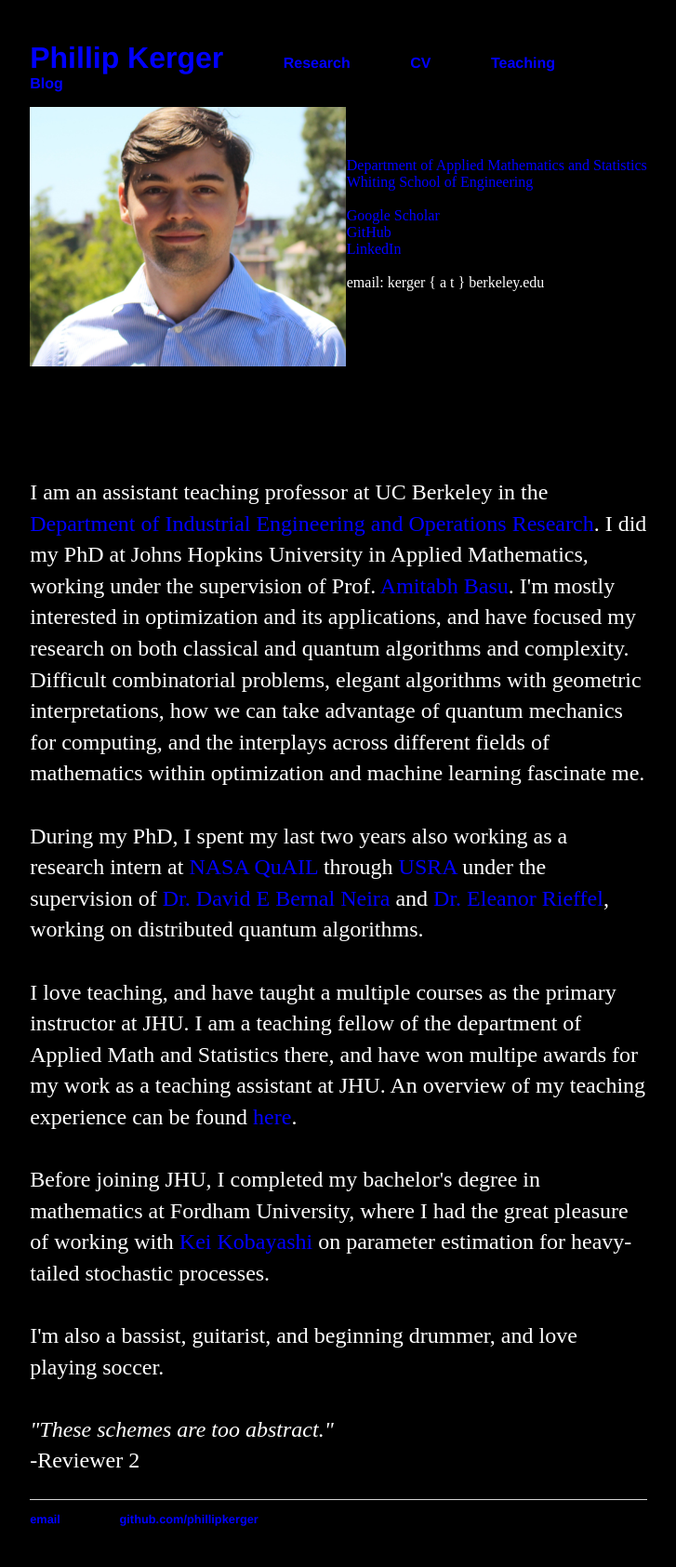
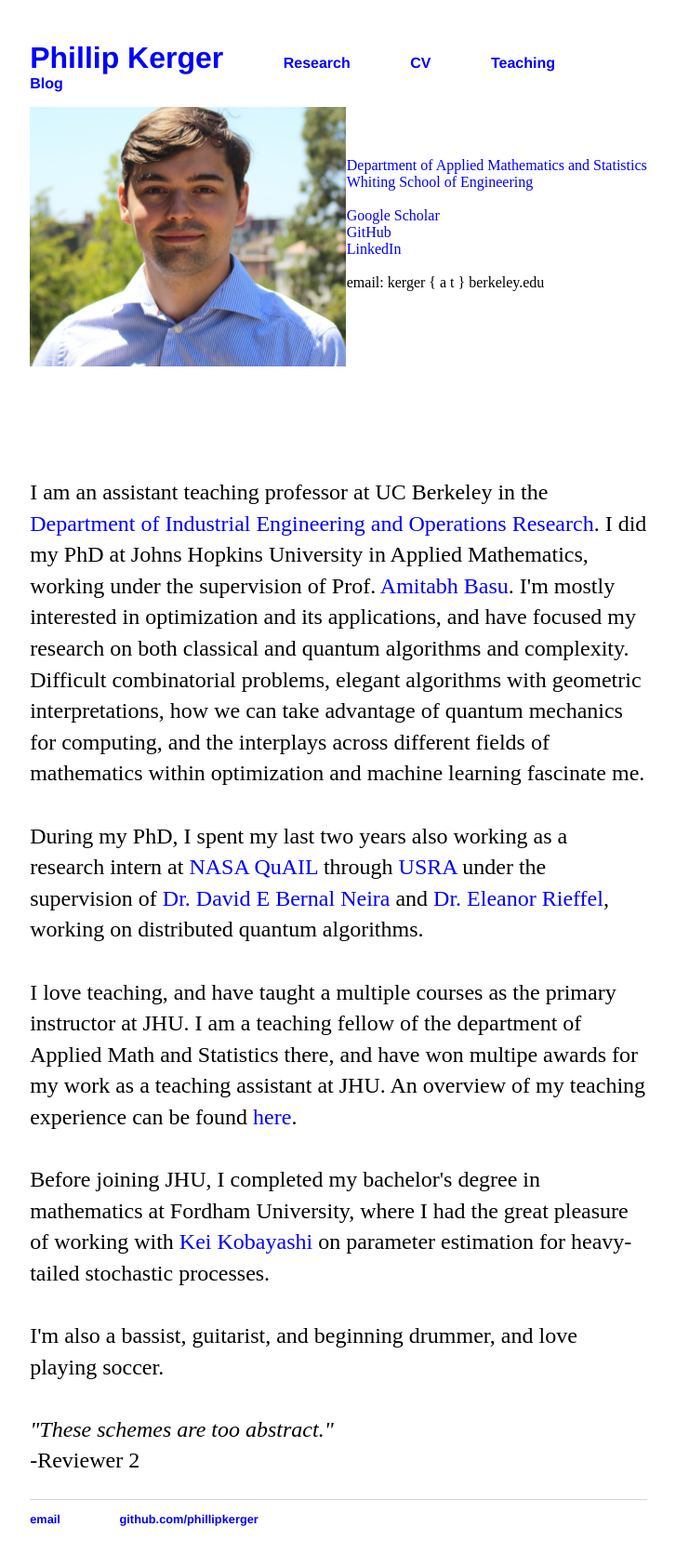
Before and after one commit to PhillipKerger/phillipkerger.github.io, a Jekyll site: the page built from index.html, in a window 1280 px wide. Shown: the whole page at 93% size, without its empty margins (276-1003 px from the left). Built offline with Jekyll 4.4.1, drawn with Linux system fonts in a browser that asks for light colours.

Commit message:
Update main.css
flipped black and white

```diff
--- a/css/main.css
+++ b/css/main.css
@@ -3,11 +3,11 @@ body, html {
     margin-right:14%;
     margin-bottom:2%;
     margin-top:2%;
-    background-color: black;
-    color: white;
+    background-color: white;
+    color: black;
 }
 
-*{background-color: black}
+*{background-color: white}
 
 nav ul, footer ul {
     font-family:'Helvetica', 'Arial', 'Sans-Serif';
@@ -21,7 +21,7 @@ nav ul li, footer ul li {
 }
 a {
     text-decoration: none;
-    background-color: black;
+    background-color: white;
     color: blue;
 }
 
@@ -35,8 +35,8 @@ h1 {
 p {
     font-size: 1.5em;
     line-height: 1.4em;
-    background-color: black;
-    color: white;
+    background-color: white;
+    color: black;
 }
 footer {
     border-top: 1px solid #d5d5d5;
```
